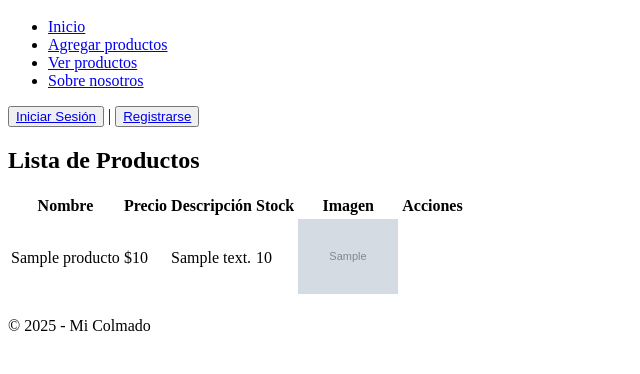
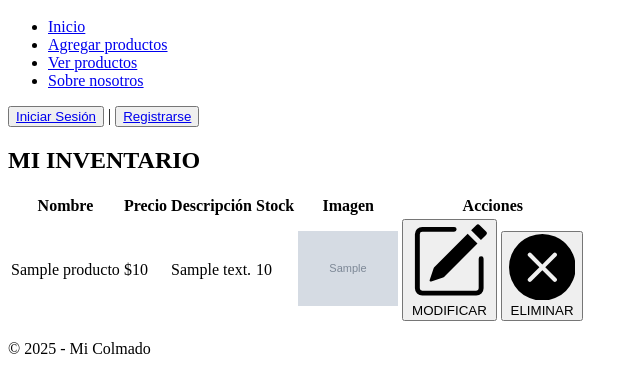
Before and after one commit to elianmontero/MiColmado, a PHP site: template templates/ver-productos.twig in a window 1280 px wide. Shown: the part 522-896 px from the top of the page, without its empty margins (0-640 px from the left). Before the commit the page ends 853 px from the top, so only its background shows below. Run offline with PHP 8.4, Linux system fonts and the light colour scheme; the template is opened without the code that fills it: most values are stand-ins (such as "Sample title", 1, 10 or a date in 2020); grey boxes marked "Sample" are stand-in pictures; some libraries are stand-ins or nearby versions.

Commit message:
Mejores estilos beta)

```diff
--- a/templates/ver-productos.twig
+++ b/templates/ver-productos.twig
@@ -17,24 +17,45 @@ Ver Productos - Mi Tienda
 
 {% block content %}
 <div class="container">
-    <h2>Lista de Productos</h2>
+    <h2>MI INVENTARIO</h2>
 
-    <table class="productos">
+    <table class="tg"><thead>
         <tr>
-            <th>Nombre</th>
-            <th>Precio</th>
-            <th>Descripción</th>
-            <th>Stock</th>
-            <th>Imagen</th>
-            <th>Acciones</th>
+            <th class="tg-0lax">Nombre</th>
+            <th class="tg-0lax">Precio</th>
+            <th class="tg-0lax">Descripción</th>
+            <th class="tg-0lax">Stock</th>
+            <th class="tg-0lax">Imagen</th>
+            <th class="tg-0lax">Acciones</th>
         </tr>
+    </thead>
+
         {% for producto in productos %}
             <tr>
-                <td>{{ producto.nombre }}</td>
-                <td>${{ producto.precio }}</td>
-                <td>{{ producto.descripcion }}</td>
-                <td>{{ producto.stock }}</td>
-                <td><img src="{{ producto.imagen }}" width="100"></td>
+                <td class="tg-0lax">{{ producto.nombre }}</td>
+                <td class="tg-0lax">${{ producto.precio }}</td>
+                <td class="tg-0lax">{{ producto.descripcion }}</td>
+                <td class="tg-0lax">{{ producto.stock }}</td>
+                <td class="tg-0lax"><img id="img-producto" src="{{ producto.imagen }}" width="100"></td>
+                <td class="tg-0lax" id="acciones">
+                    <button id="modify-btn" onclick="location.href='modificar-producto.php?id={{ producto.id }}'">
+                        <svg xmlns="http://www.w3.org/2000/svg" fill="currentColor" class="bi bi-pencil-square" viewBox="0 0 16 16">
+                            <path d="M15.502 1.94a.5.5 0 0 1 0 .706L14.459 3.69l-2-2L13.502.646a.5.5 0 0 1 .707 0l1.293 1.293zm-1.75 2.456-2-2L4.939 9.21a.5.5 0 0 0-.121.196l-.805 2.414a.25.25 0 0 0 .316.316l2.414-.805a.5.5 0 0 0 .196-.12l6.813-6.814z"/>
+                            <path fill-rule="evenodd" d="M1 13.5A1.5 1.5 0 0 0 2.5 15h11a1.5 1.5 0 0 0 1.5-1.5v-6a.5.5 0 0 0-1 0v6a.5.5 0 0 1-.5.5h-11a.5.5 0 0 1-.5-.5v-11a.5.5 0 0 1 .5-.5H9a.5.5 0 0 0 0-1H2.5A1.5 1.5 0 0 0 1 2.5z"/>
+                        </svg>
+                        MODIFICAR
+                    </button>
+
+                    <form action="eliminar-producto.php" method="POST" style="display:inline;">
+                        <input type="hidden" name="id" value="{{ producto.id }}">
+                        <button id="delete-btn" type="submit">
+                            <svg xmlns="http://www.w3.org/2000/svg" fill="currentColor" class="bi bi-x-circle-fill" viewBox="0 0 16 16">
+                                <path d="M16 8A8 8 0 1 1 0 8a8 8 0 0 1 16 0M5.354 4.646a.5.5 0 1 0-.708.708L7.293 8l-2.647 2.646a.5.5 0 0 0 .708.708L8 8.707l2.646 2.647a.5.5 0 0 0 .708-.708L8.707 8l2.647-2.646a.5.5 0 0 0-.708-.708L8 7.293z"/>
+                            </svg>
+                            ELIMINAR
+                        </button>
+                    </form>
+                </td>
             </tr>
         {% endfor %}
     </table>
```
Also changed, not shown: templates/agregar-producto.twig (+42 -11 lines), templates/blocks/product-section.twig (deleted, +0 -11 lines), public/assets/css/style-proveedor.css, public/assets/imagenes-productos/ (1).webp (added), public/assets/imagenes-productos/ (2).webp (added), public/assets/imagenes-productos/malta-morena.avif (added), public/assets/imagenes-productos/malta-morena.webp (added), public/assets/imagenes-productos/platano.jpeg (deleted), public/assets/imagenes-productos/platano.png (added).
